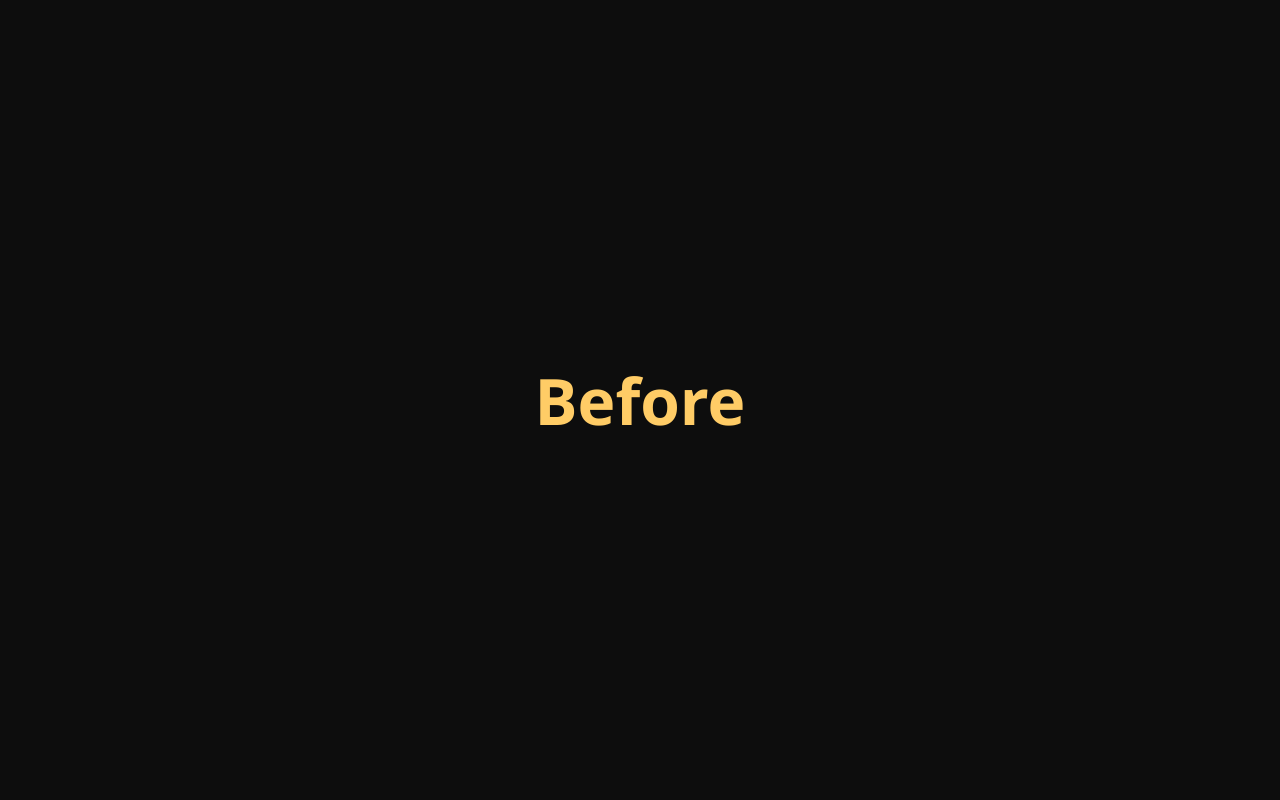
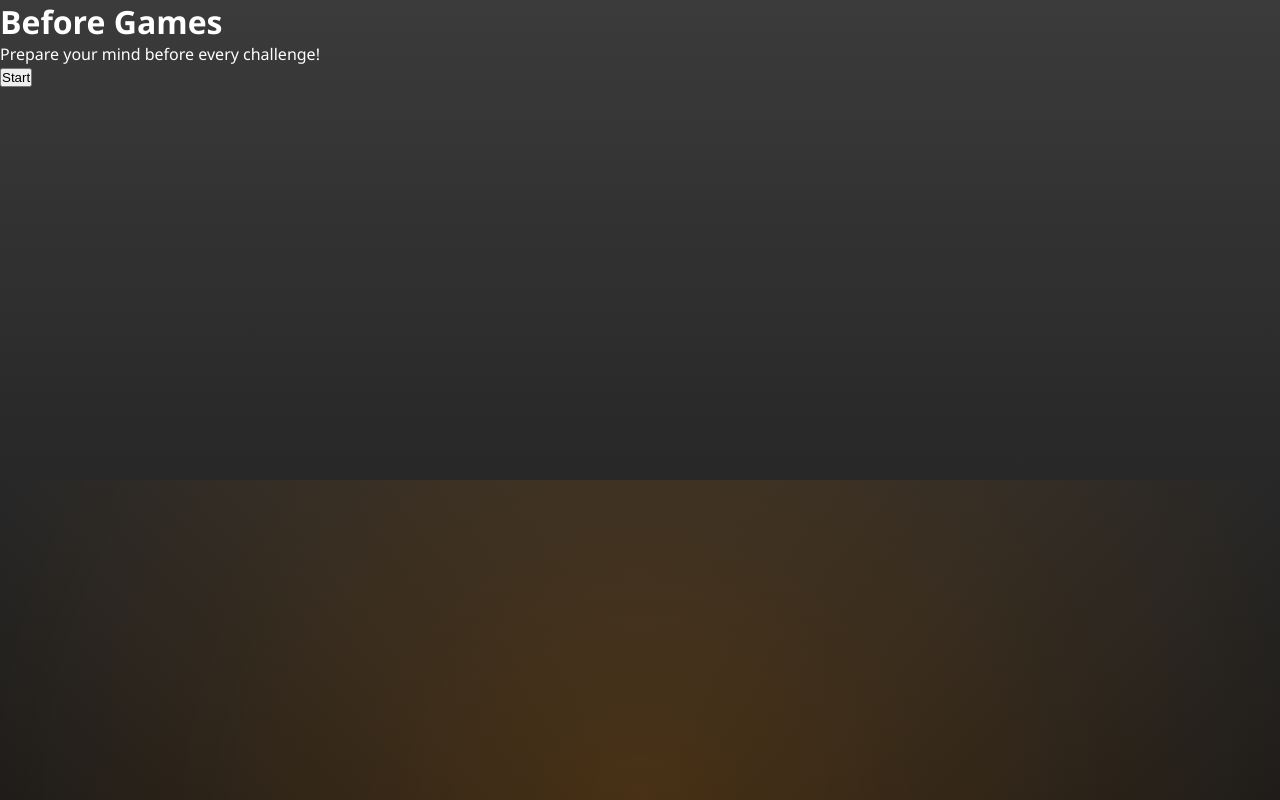
Before and after one commit to myrairumekhai69-boop/Before-games, a plain HTML site: page index.html in a window 1280 px wide. Drawn offline with nearby package versions, Linux system fonts and the light colour scheme.

Commit message:
Update index.html

```diff
--- a/index.html
+++ b/index.html
@@ -3,22 +3,16 @@
 <head>
   <meta charset="UTF-8" />
   <meta name="viewport" content="width=device-width, initial-scale=1.0" />
-  <title>Before</title>
-  <link rel="stylesheet" href="style.css" />
+  <title>Before Games</title>
+  <link rel="stylesheet" href="style.css">
 </head>
 <body>
-  <div id="loading-screen">
-    <h1>Before</h1>
+  <div class="container">
+    <h1>Before Games</h1>
+    <p>Prepare your mind before every challenge!</p>
+    <button id="startBtn">Start</button>
   </div>
 
-  <div id="game-container"></div>
-
-  <!-- Joystick for mobile -->
-  <div id="joystick-container">
-    <div id="joystick"></div>
-  </div>
-
-  <script src="https://cdnjs.cloudflare.com/ajax/libs/three.js/r128/three.min.js"></script>
   <script src="script.js"></script>
 </body>
 </html>
```
